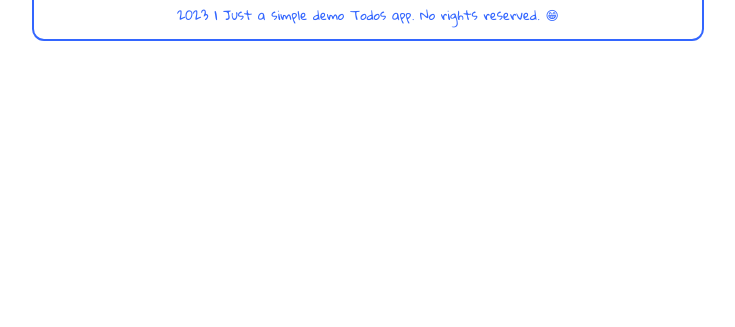
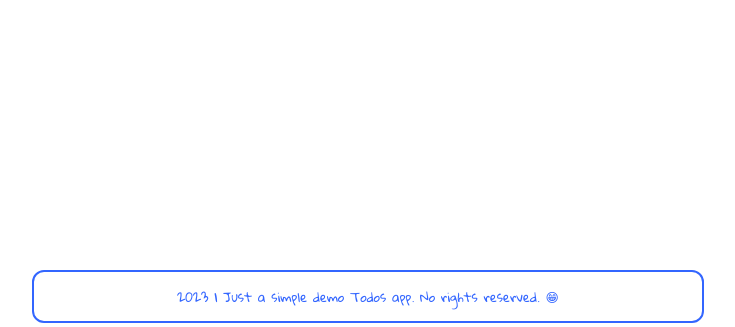
Before and after one commit to johnclamy/todo-mvc-app, a website built with Vite: page index.html in a window 1280 px wide. Shown: the part 473-800 px from the top of the page, without its empty margins (272-1007 px from the left). Built offline with nearby package versions, Linux system fonts and the light colour scheme.

Commit message:
push footer to the bottom of the page

```diff
--- a/index.html
+++ b/index.html
@@ -8,6 +8,7 @@
   </head>
   <body>
     <div class="container">
+      <div class="wrapper">
         <nav class="navbar">
           <p class="logo">my todos</p>
         </nav>
@@ -59,11 +60,14 @@
             </ul>
           </section>
         </main>
+      </div>
+      <!-- end of wrapper -->
       <footer class="app-footer">
         <p class="app-footer__txt">
           2023 | Just a simple demo Todos app. No rights reserved. 😁
         </p>
       </footer>
     </div>
+    <!-- end of container -->
   </body>
 </html>
--- a/src/css/style.css
+++ b/src/css/style.css
@@ -40,6 +40,9 @@ hr {
 .container {
   max-width: 680px;
   margin: 0 auto;
+  display: flex;
+  flex-direction: column;
+  min-height: 100vh;
 }
 
 .off-screen {
@@ -151,6 +154,7 @@ hr {
 }
 
 .app-footer {
+  margin-top: auto;
   text-align: center;
 }
 
```
Lines whose indentation alone changed are shown as unchanged.
